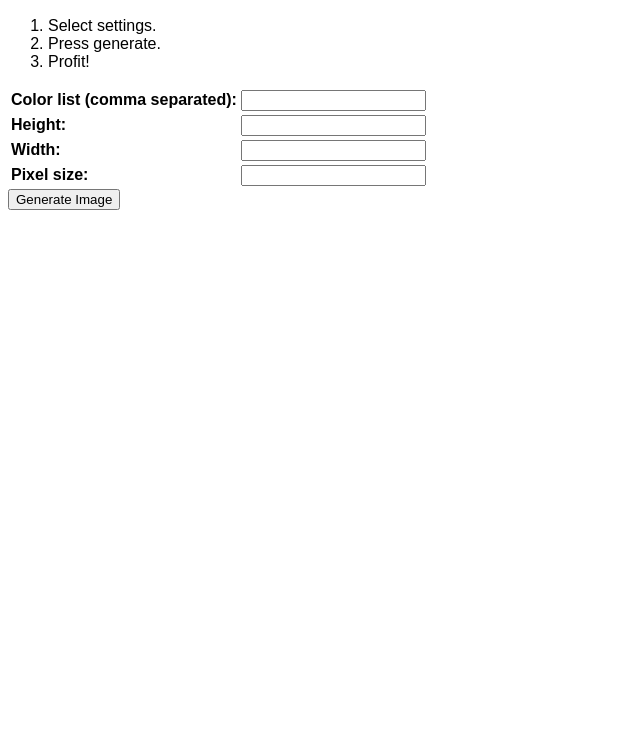
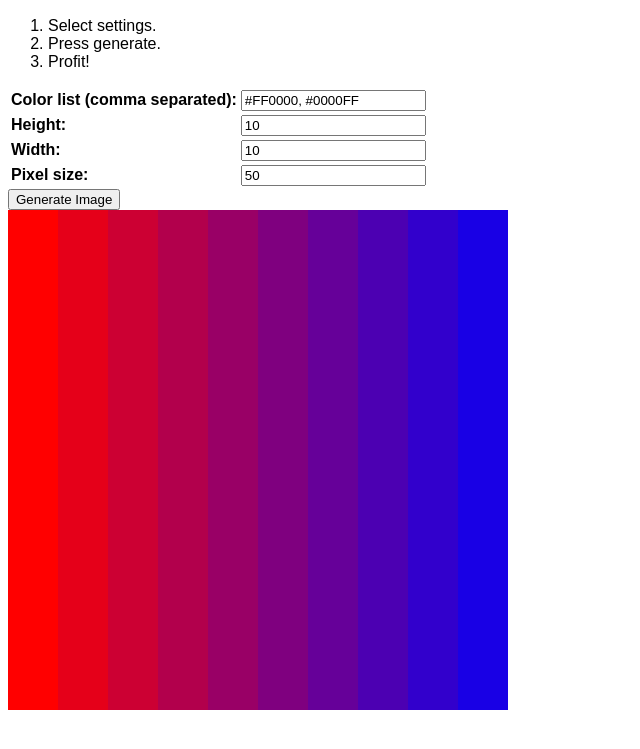
Before and after one commit to iotitan/MegaPixels, a plain HTML site: page index.html in a window 1280 px wide. Both pictures are taken after a click on the button "Generate Image". Shown: the part 51-800 px from the top of the page, without its empty margins (0-640 px from the left). Drawn offline with Linux system fonts and the light colour scheme.

Commit message:
Basic image generation
Bugs:
- Width/height not correctly used.
- Row/col swapped.

```diff
--- a/index.html
+++ b/index.html
@@ -20,16 +20,19 @@
         <table>
             <tr>
                 <td><strong>Color list (comma separated): </strong></td>
-                <td><input id="colorList" type="text" /></td>
+                <td><input id="colorList" type="text" value="#FF0000, #0000FF" /></td>
             </tr>
             <tr>
-                <td><strong>Height: </strong></td><td><input id="pixelRows" type="text" /></td>
+                <td><strong>Height: </strong></td>
+                <td><input id="pixelRows" type="text" value="10" /></td>
             </tr>
             <tr>
-                <td><strong>Width: </strong></td><td><input id="pixelCols" type="text" /></td>
+                <td><strong>Width: </strong></td>
+                <td><input id="pixelCols" type="text" value="10" /></td>
             </tr>
             <tr>
-                <td><strong>Pixel size: </strong></td><td><input id="pixelSize" type="text" /></td>
+                <td><strong>Pixel size: </strong></td>
+                <td><input id="pixelSize" type="text" value="50" /></td>
             </tr>
         </table>
         <button id="generateImage">Generate Image</button>
@@ -49,38 +52,81 @@
             var PIXEL_SIZE_ID = "pixelSize";
 
             function onGeneratePressed(e) {
-                var rows = document.getElementById(PIXEL_ROWS_ID);
-                var cols = document.getElementById(PIXEL_COLS_ID);
-                var pixelSize = document.getElementById(PIXEL_SIZE_ID);
-                var colors = document.getElementById(COLOR_LIST_ID);
+                var rows = parseInt(document.getElementById(PIXEL_ROWS_ID).value, 10);
+                var cols = parseInt(document.getElementById(PIXEL_COLS_ID).value, 10);
+                var pixelSize = parseInt(document.getElementById(PIXEL_SIZE_ID).value, 10);
+                var colors = document.getElementById(COLOR_LIST_ID).value.split(",");
 
                 var colorList = new Array();
-                colorList = colors.split(",");
-                for (var i = 0; i < colorList.length; i++) {
-                    colorList[i] = colorList[i].trim();
-                    if (colorList[i].charAt(0) != "#") {
-                        alert("Invalid color: " + colorList[i]);
-                        throw "Invalid color: " + colorList[i];
-                    }
+                for (var i = 0; i < colors.length; i++) {
+                    colorList[i] = createColorFromHex(colors[i].trim());
                 }
 
-                generateImage(rows, cols, pixelSize, colorList);
-            }
-
-            function generateImage(rows, cols, pixelSize, colorList) {
                 // Resize the output canvas.
                 mOutCanvas.width = pixelSize * cols;
                 mOutCanvas.height = pixelSize * rows;
 
+                var imageData = generateImageData(rows, cols, pixelSize, colorList);
+
+                renderImage(imageData, pixelSize);
+            }
+
+            function renderImage(imageData, pixelSize) {
+                for (var col = 0; col < imageData.length; col++) {
+                    for (var row = 0; row < imageData[col].length; row++) {
+                        mOutCtx.fillStyle = colorToHex(imageData[col][row]);
+                        mOutCtx.fillRect(col * pixelSize, row * pixelSize, pixelSize, pixelSize);
+                    }
+                }
+            }
+
+            function colorToHex(color) {
+                var r = color.R.toString(16);
+                var g = color.G.toString(16);
+                var b = color.B.toString(16);
+                return "#" + (r.length < 2 ? "0" : "") + "" + r +
+                        "" + (g.length < 2 ? "0" : "") + "" + g +
+                        "" + (b.length < 2 ? "0" : "") + "" + b;
+            }
+
+            function generateImageData(rows, cols, pixelSize, colorList) {
+                if (colorList.length < 2) {
+                    alert("More than two colors are required!");
+                    throw "More than two colors are required!";
+                }
+
+                var rowsPerColor = Math.floor(rows / (colorList.length - 1));
+
                 // Create pixel array to work on.
                 var pixelArray = new Array(rows);
                 for (var i = 0; i < rows; i++) {
+                    var colorShiftAmount = (i % rowsPerColor) / rowsPerColor;
+                    var color1 = colorList[Math.floor(i / rowsPerColor)];
+                    var color2 = colorList[Math.floor(i / rowsPerColor) + 1];
                     pixelArray[i] = new Array(cols);
+                    for (var j = 0; j < cols; j++) {
+                        pixelArray[i][j] = createColor(
+                                color2.R * colorShiftAmount + color1.R * (1 - colorShiftAmount),
+                                color2.G * colorShiftAmount + color1.G * (1 - colorShiftAmount),
+                                color2.B * colorShiftAmount + color1.B * (1 - colorShiftAmount));
+                    }
                 }
+                return pixelArray;
+            }
+
+            function createColorFromHex(hexString) {
+                if (hexString.charAt(0) != "#" && hexString.length != 7) {
+                    alert("Invalid color: " + colorList[i]);
+                    throw "Invalid color: " + colorList[i];
+                }
+                var r = parseInt(hexString.substring(1, 3), 16);
+                var g = parseInt(hexString.substring(3, 5), 16);
+                var b = parseInt(hexString.substring(5), 16);
+                return {"R":r, "G":g, "B":b};
             }
 
             function createColor(r, g, b) {
-                return {"R":r, "G":g, "B":b};
+                return {"R":Math.floor(r), "G":Math.floor(g), "B":Math.floor(b)};
             }
 
             document.getElementById("generateImage").addEventListener("click", onGeneratePressed);
```
